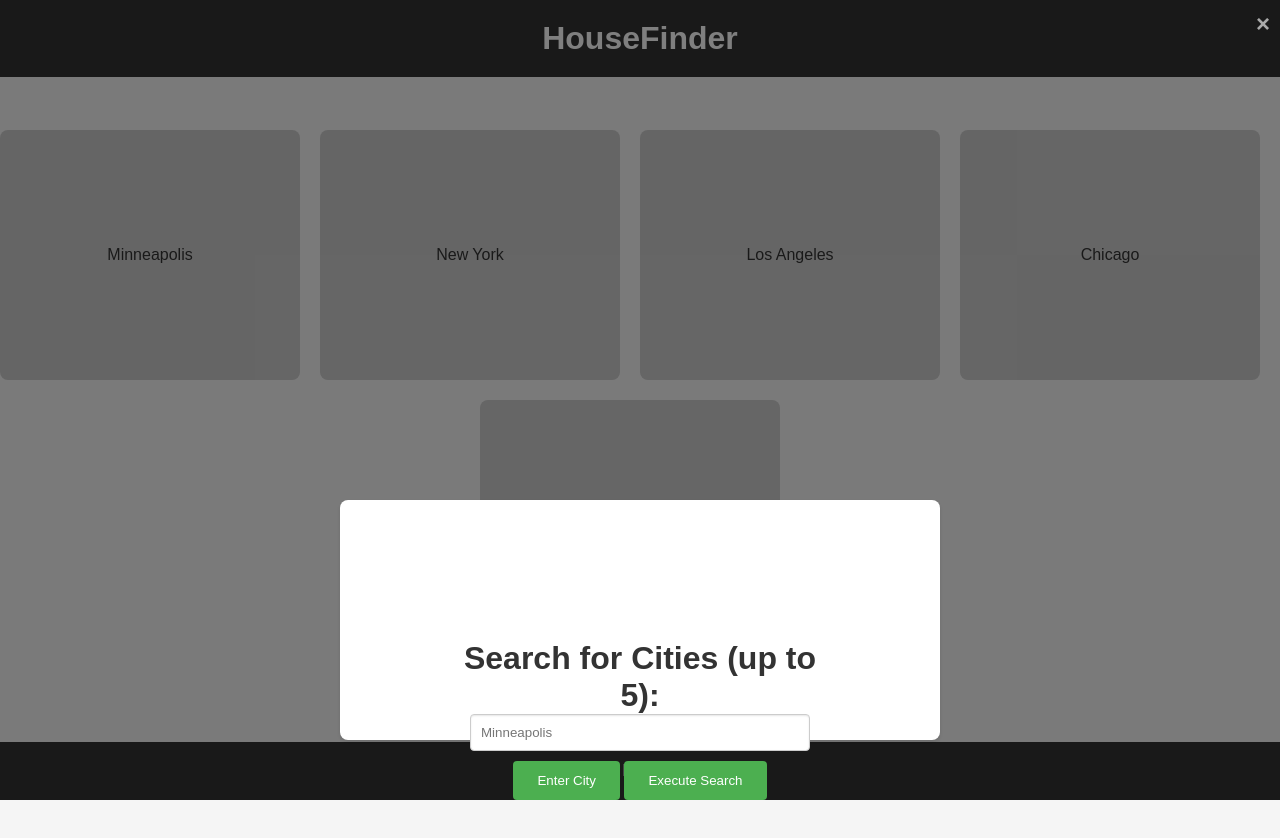
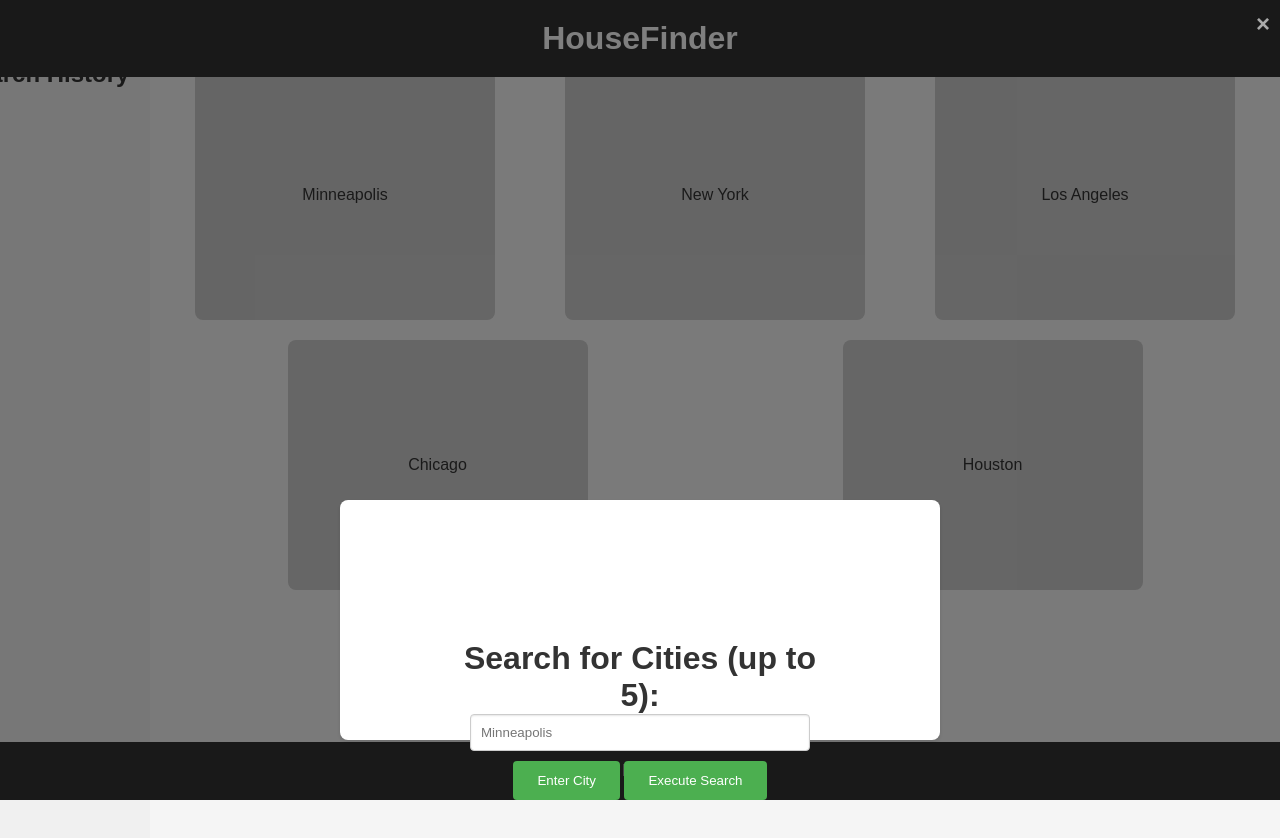
Before and after one commit to Bwolson31/housefinder, a plain HTML site: page index.html in a window 1280 px wide. Before the commit the page ends 800 px from the top, so only its background shows below. Drawn offline with Linux system fonts and the light colour scheme.

Commit message:
added collumn

```diff
--- a/index.html
+++ b/index.html
@@ -22,12 +22,25 @@
             </div>
         </div>
     </div>
+
+    <div class="container">
+        <div class="search-history">
+            <!-- Search history will be displayed here -->
+            <h2>Search History</h2>
+            <ul id="history-list">
+                <!-- History items will be populated dynamically -->
+            </ul>
+        </div>
+        <div class="content">
             <div class="top-row">
                 <!-- This will be populated dynamically with up to 5 boxes -->
             </div>
             <div class="bottom-row">
                 <!-- This will be populated dynamically with maps of houses in each city -->
             </div>
+        </div>
+    </div>
+
     <footer>
         &copy; 2024 HouseFinder
     </footer>
--- a/script.js
+++ b/script.js
@@ -27,6 +27,15 @@ document.addEventListener('DOMContentLoaded', function (){
                 bottomRow.removeChild(bottomRow.firstChild);
             }
 
+// zillow api code
+const zillowAPIKey = 'd57186efc6933c13c8105a89d6cbaddd';
+// link for the zillow api.
+// ***minneapolis is just a place holder to make sure link works***
+let URL = 'https://api.bridgedataoutput.com/api/v2/test/listings?access_token=' + zillowAPIKey + '&limit=5&order=asc&near=minneapolis'
+
+
+let respone = fetch(URL)
+console.log(respone)
             // Create and append the map for the selected city
             let map = document.createElement('div');
             map.classList.add('map');
--- a/style.css
+++ b/style.css
@@ -107,7 +107,7 @@ body {
 
   .btn {
     padding: 12px 24px;
-    background-color: #4CAF50;
+    background-color: #4caf50;
     color: white;
     border: none;
     border-radius: 4px;
@@ -117,6 +117,47 @@ body {
 
   .btn:hover {
     background-color: #45a049; /* Darker green on hover */
+  }
+
+  /* Add styles for the container */
+  .container {
+    display: flex;
+    justify-content: center;
+    align-items: flex-start; /* Align items to the top */
+    margin-top: 50px; /* Adjust margin as needed */
+  }
+
+  /* Style for the search history column */
+  .search-history {
+    width: 200px; /* Increase the width for a longer column */
+    height: 1000px;
+    background-color: #f0f0f0; /* Background color */
+    border-radius: 8px; /* Round the edges */
+    padding: 10px; /* Add padding */
+    margin-right: 20px; /* Add margin to create space between columns */
+    margin-left: -50px; /* Move the column 50px to the left */
+  }
+
+  /* Style for the content column */
+  .content {
+    flex: 1; /* Take up remaining space */
+    display: flex;
+    flex-direction: column;
+  }
+
+  /* Add styles for the history list */
+  #history-list {
+    list-style-type: none; /* Remove default list style */
+    padding: 0;
+  }
+
+  #history-list li {
+    margin-bottom: 5px; /* Add margin between history items */
+    cursor: pointer; /* Change cursor to pointer on hover */
+  }
+
+  #history-list li:hover {
+    text-decoration: underline; /* Underline on hover */
   }
 
   /* Add styles for the top and bottom rows */
```
Lines whose indentation alone changed are shown as unchanged.
